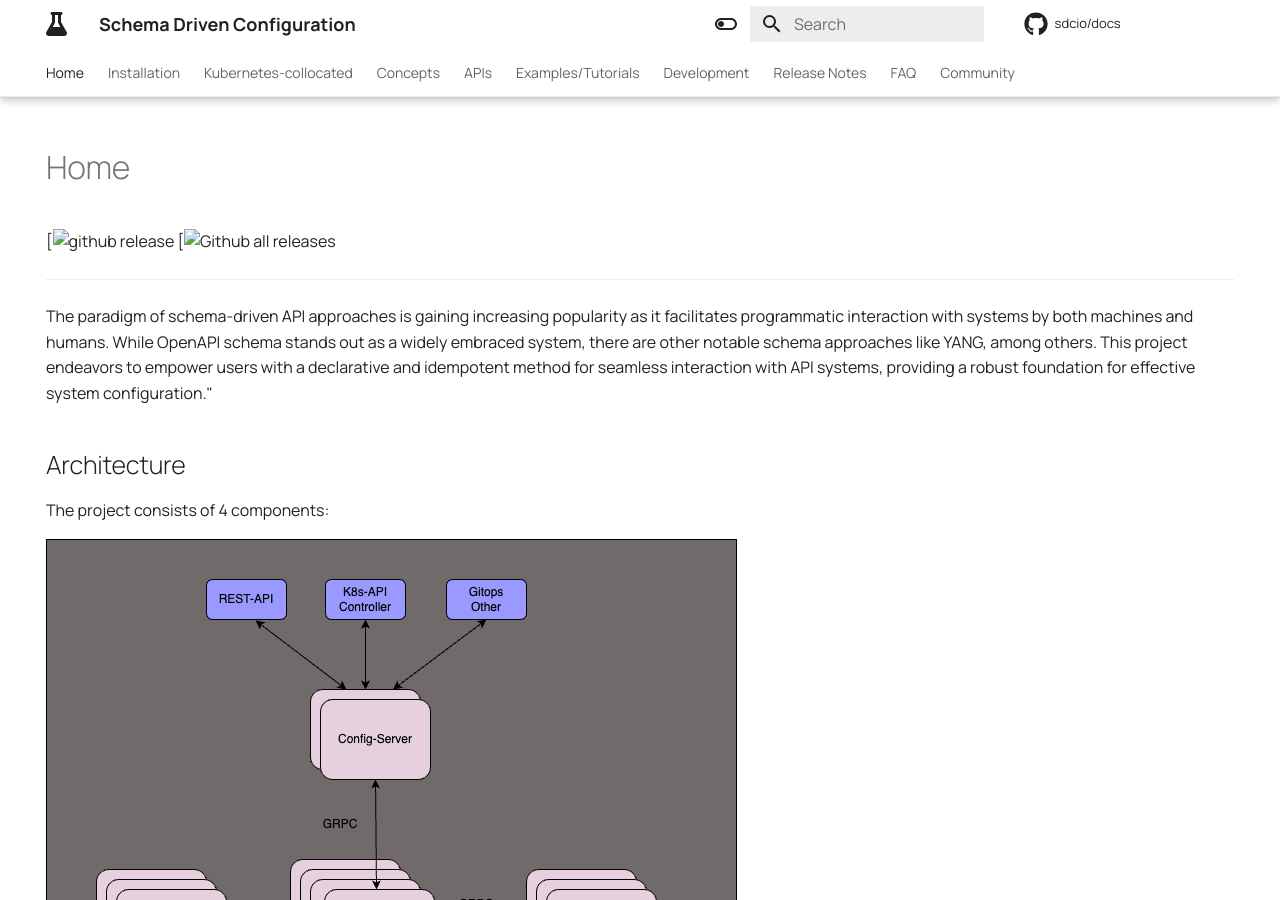
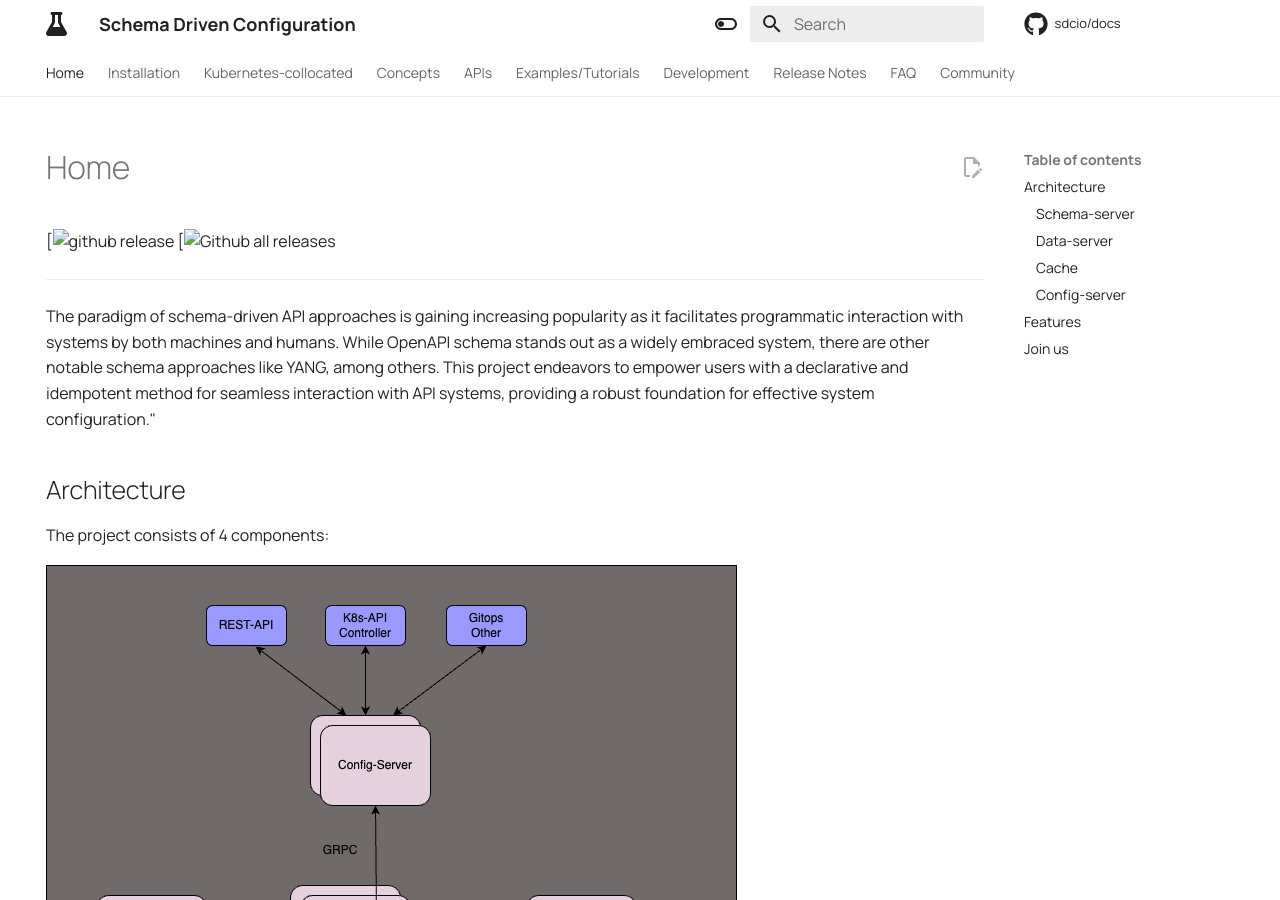
Before and after one commit to sdcio/docs, an MkDocs documentation site: the page built from docs/index.md, in a window 1280 px wide and 900 px high. Built offline with MkDocs 1.6.1 and Material for MkDocs 9.7.7, drawn with Linux system fonts in a browser that asks for light colours; comment, search, counter and statistics services are not loaded.

Commit message:
updated mkdocs

```diff
--- a/mkdocs.yml
+++ b/mkdocs.yml
@@ -57,21 +57,25 @@
   language: en
   features:
     - navigation.top
-    - navigation.instant
-    - navigation.tracking
+    #- navigation.instant
+    #- navigation.tracking
     - navigation.tabs
+    #- navigation.expand
+    #- navigation.indexes
+    #- navigation.sections
+    #- navigation.tabs.sticky
     - search.suggest
     - content.code.annotate
-    - content.tabs.link
-    - header.autohide
-    - navigation.expand
-    - navigation.indexes
-    - navigation.sections
-    - navigation.tabs.sticky
-    - search.highlight
-    - search.share
-    - search.suggest
-    - toc.integrate
+    - content.code.copy
+    - content.code.select
+    - content.action.edit
+    - content.tooltips
+    #- header.autohide
+    #- search.highlight
+    #- search.share
+    #- search.suggest
+    #- toc.integrate
+    - toc.follow
 
   palette:
     # Light mode
```
